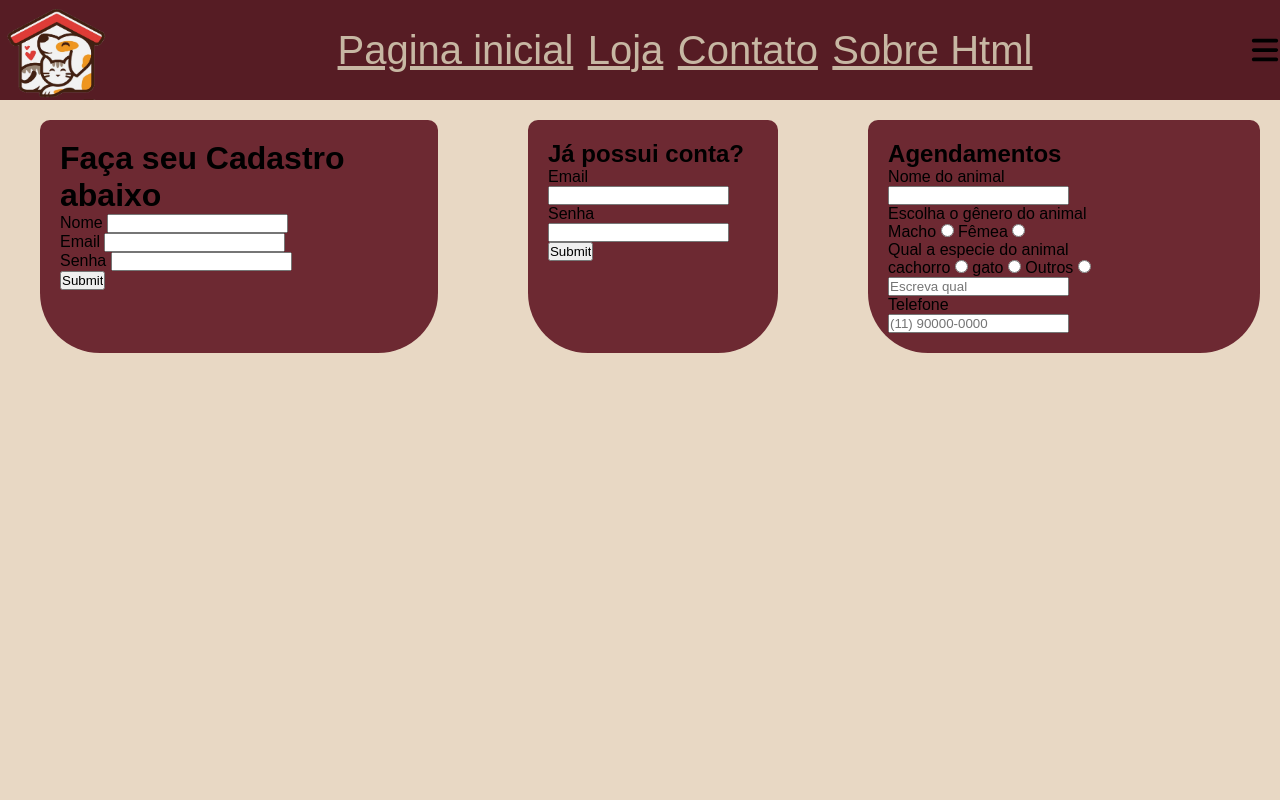
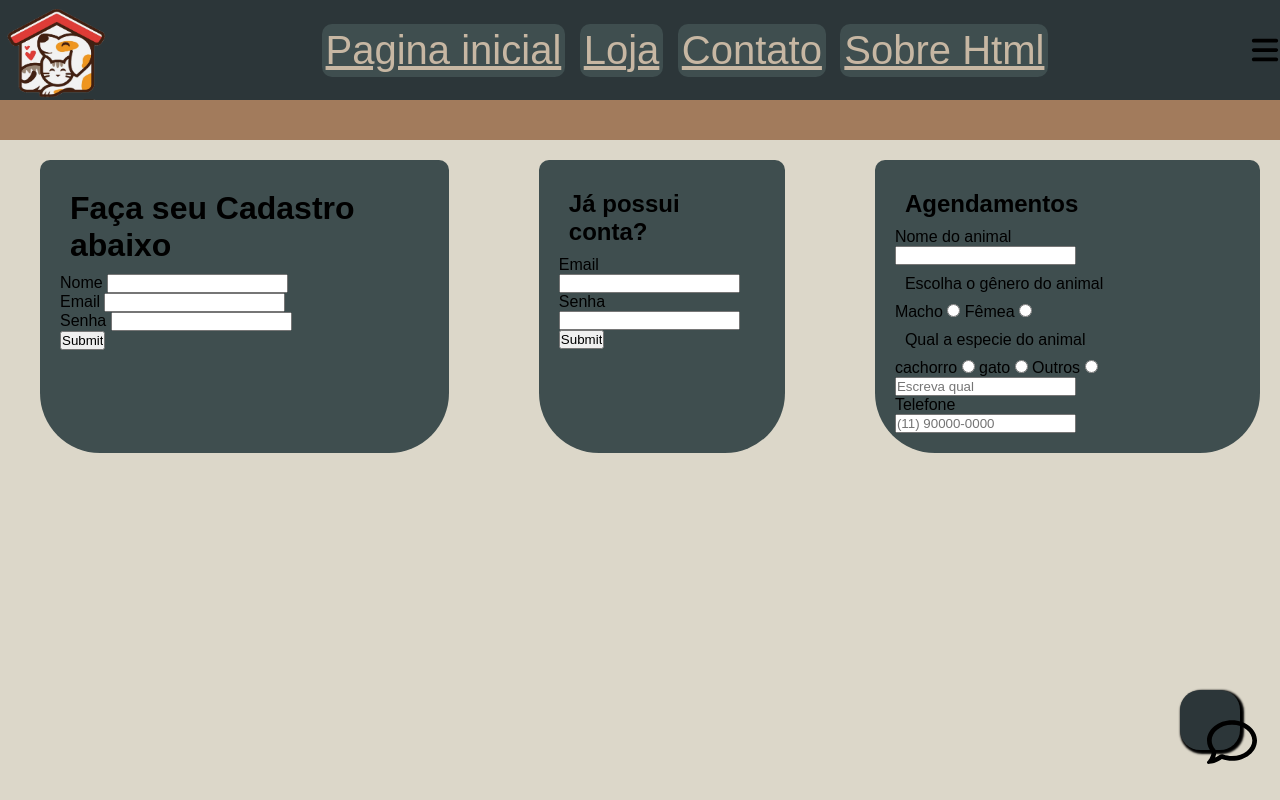
Before and after one commit to LeandroReichardt/PetShop, a plain HTML site: page cadastro.html in a window 1280 px wide. Drawn offline with Linux system fonts and the light colour scheme.

Commit message:
Add files via upload

```diff
--- a/cadastro.html
+++ b/cadastro.html
@@ -3,8 +3,6 @@
 <head>
     <meta charset="UTF-8">
     <meta name="viewport" content="width=device-width, initial-scale=1.0">
-    <a href="index.html">
-    </a>
     <title>Pet Shop - Contatos</title>
     <link rel="stylesheet" href="css/style.css">
     <link rel="stylesheet" href="css/stle-cadastro.css">
@@ -69,6 +67,8 @@
 
         </div>
 
+        <div class="chatbot"><img src="imagens/comment-regular.svg" alt=""></div>
+
     </form>
 </body>
 </html>
--- a/css/stle-cadastro.css
+++ b/css/stle-cadastro.css
@@ -13,13 +13,13 @@ justify-content: center;
 }
 
 form div {
-    background: rgb(109, 41, 50);
+    background: rgb(63, 78, 79);
     padding: 20px;
     margin: 20px 20px 40px 40px ;
     border-radius: 10px 10px 60px 60px ;
 }
 
 body {
-    background-color: rgb(232, 216, 196);
+    background-color: rgb(220, 215, 201);
     font-family: Arial, Helvetica, sans-serif;
 }
--- a/css/style.css
+++ b/css/style.css
@@ -8,10 +8,18 @@ header {
     font-family: Arial, Helvetica, sans-serif;
     display: flex;
     justify-content: space-between ;
-    background-color: rgb(86, 28, 36);
+    background-color: rgb(44, 54, 57);
     align-items: center;
 
+    border: 40px solid rgb(162, 123, 92);
+    border-style: solid;
+    border-top: 0px;
+    border-left: 0px;
+    border-right: 0px;
+
 }
+
+
 
 header nav li{
     display: inline-flex;
@@ -35,13 +43,16 @@ a {
     transition: 0.5s;
     font-weight: 100;
     font-size: 40px;
+    background-color: rgb(63, 78, 79);
+    border-radius: 10px;
+    padding: 4px;
 }
 
 a:hover{
     color: rgb(199, 183, 163);
-    background-color: rgb(121, 44, 54);
+    background-color: rgb(35, 45, 46);
     border-radius: 10px;
-    box-shadow: 7px 7px black;
+    box-shadow: 5px 5px 1px 1px black;
 }
 
 #i {
@@ -58,5 +69,35 @@ table, th, td {
   }
 
   body {
-    background-color: rgb(232, 216, 196);
+    background-color: rgb(220, 215, 201);
 }
+
+h1, h2, p {
+    margin: 10px;
+
+}
+
+.chatbot{
+    background-color: rgb(44, 54, 57);
+    width: 60px;
+    height: 60px;
+
+    position: fixed;
+    bottom: 10px;
+    right: 20px;
+    border-radius: 20px;
+    box-shadow: 2px 2px 2px 2px black;
+    cursor: pointer;
+    transition: 1s;
+}
+
+.chatbot:hover{
+    background-image: url(imagens/comment-solid.svg);
+    border-radius: 25px;
+}
+
+.chatbot img{
+    width: 50px;
+    height: 50px;
+    margin: 7px;
+}
```
Also changed, not shown: SobreHtml.html (+3 -2 lines), contatos.html (+2 -2 lines), index.html (+4 -0 lines), loja.html (+3 -2 lines), imagens/comment-regular.svg (added), imagens/comment-solid.svg (added).
